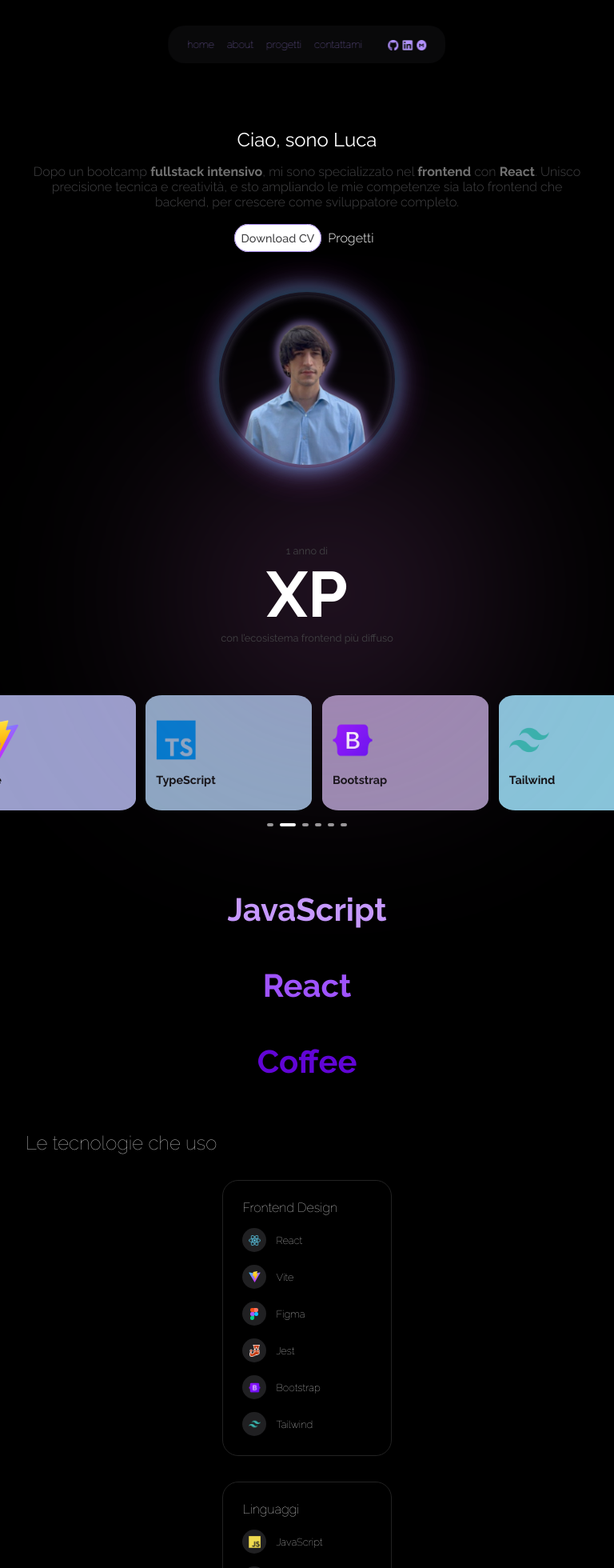
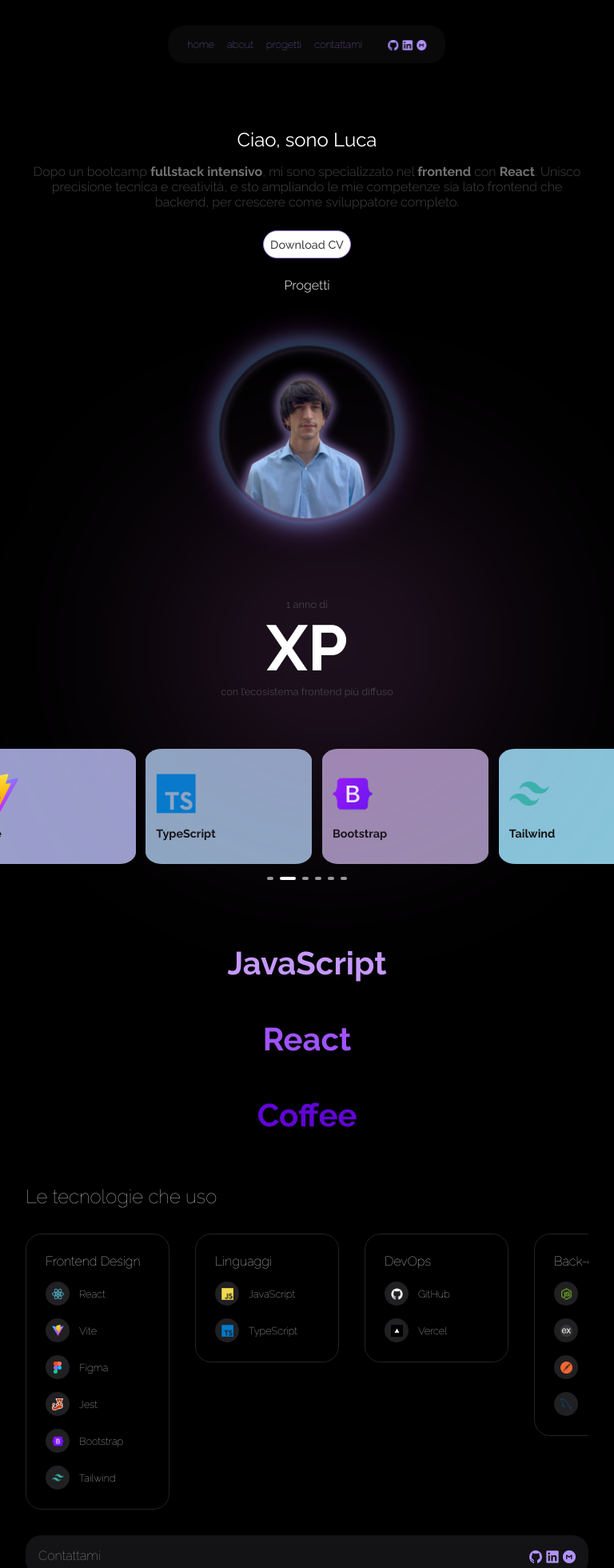
Before and after one commit to lucaconigliaro/Portfolio, a React (Vite) app: page / in a window 768 px wide. Shown: the top 1960 px of the page at 80% size. Built offline with nearby package versions, Linux system fonts and the light colour scheme.

Commit message:
style: presentation-card fixed

```diff
--- a/src/index.css
+++ b/src/index.css
@@ -406,12 +406,6 @@ footer .footer-down {
         gap: 2rem;
     }
 
-    main .presentation-section {
-        flex-direction: column;
-        align-items: center;
-        gap: 1rem;
-        text-align: center;
-    }
     main .xp-Section::before {
         top: -180px;
         left: -100px;
@@ -419,18 +413,9 @@ footer .footer-down {
         bottom: -180px;
       }
 
-    main .presentation-card {
-        max-width: 100%;
-    }
-
     main .presentation-section img {
         margin-right: 0;
         max-width: 8rem;
-    }
-
-    main .presentation-section .presentation-links {
-        display: block;
-        align-items: center;
     }
 
     main .front-section {
@@ -540,10 +525,6 @@ footer .footer-down {
         font-size: 2.5rem;
     }
 
-    main .tech-row {
-        flex-direction: column;
-        align-items: center;
-    }
 
     main .tech-col {
         width: 30%;
```
